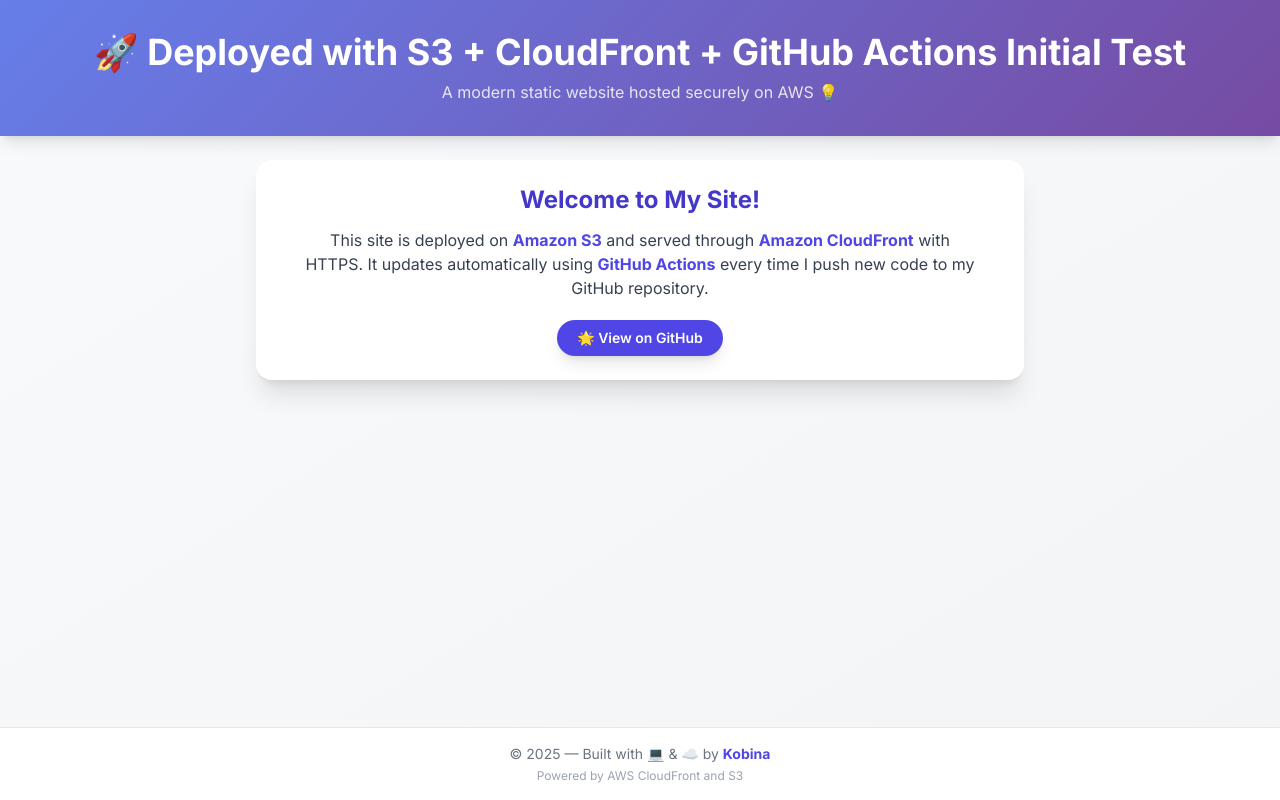
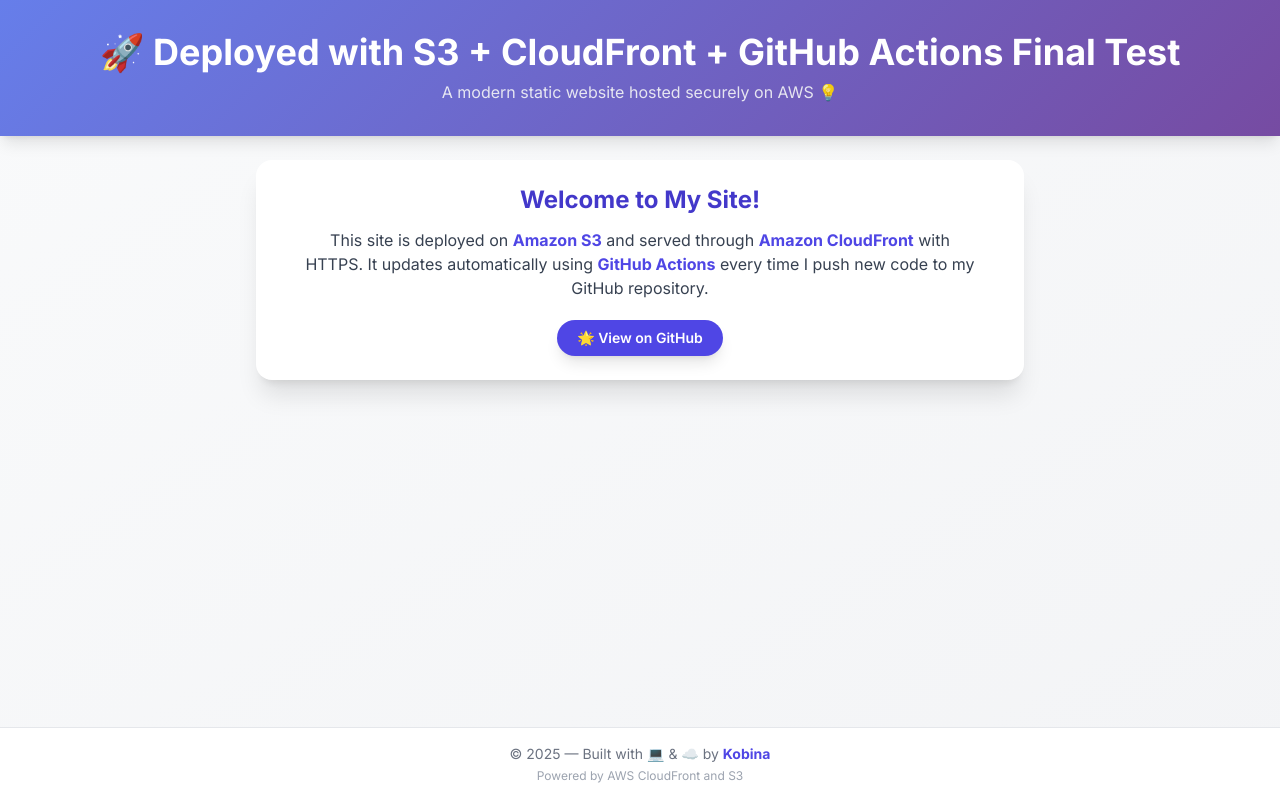
Before and after one commit to Kobbyjust/mystatic-website-tutorial, a plain HTML site: page frontend/index.html in a window 1280 px wide. Drawn offline with nearby package versions, Linux system fonts and the light colour scheme.

Commit message:
Final Demo

```diff
--- a/frontend/index.html
+++ b/frontend/index.html
@@ -40,7 +40,7 @@
   <header class="gradient-bg text-white py-6 md:py-8 shadow-lg">
     <div class="container mx-auto px-4 sm:px-6 lg:px-8 animate-fade-in">
       <h1 class="text-2xl md:text-3xl lg:text-4xl font-bold text-center mb-2">
-        🚀 Deployed with S3 + CloudFront + GitHub Actions Initial Test
+        🚀 Deployed with S3 + CloudFront + GitHub Actions Final Test
       </h1>
       <p class="text-center text-gray-100 text-sm md:text-base mt-1 opacity-90 max-w-3xl mx-auto">
         A modern static website hosted securely on AWS 💡
```
